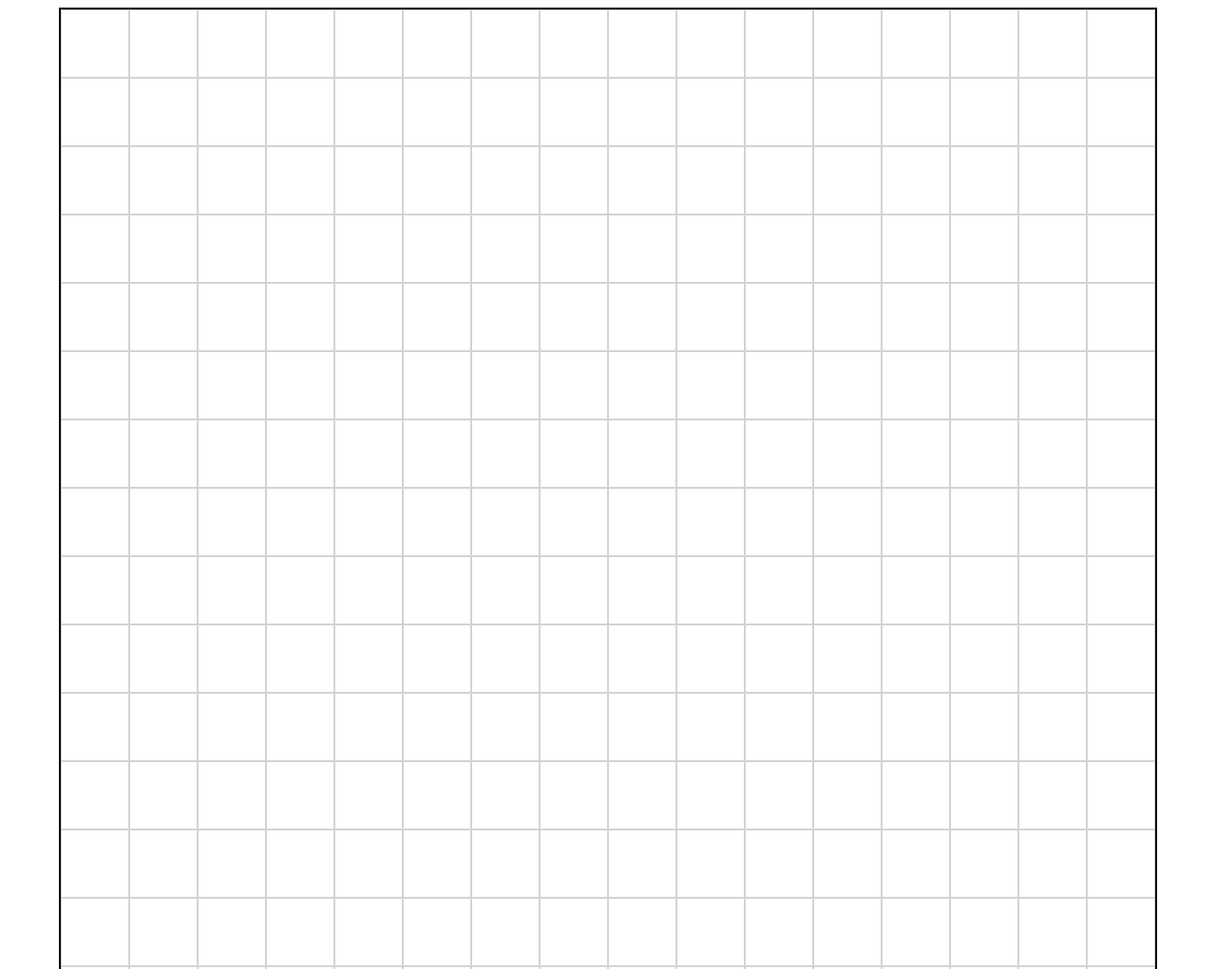
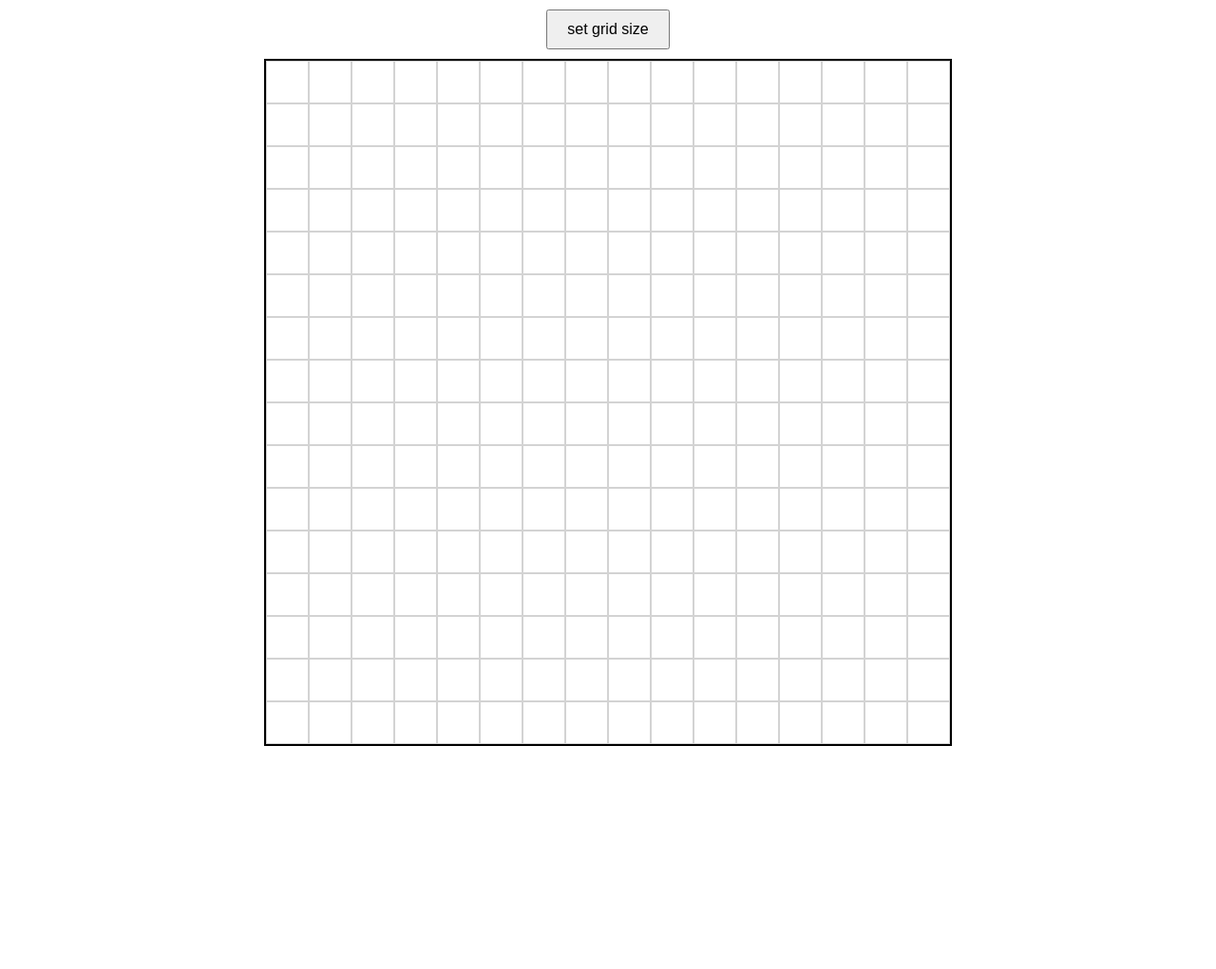
Before and after one commit to n8novaa/etch-a-sketch, a plain HTML site: page index.html in a window 1280 px wide. Shown: the top 1021 px of the page at 95% size. After the commit the page ends 800 px from the top, so only its background shows below. Drawn offline with Linux system fonts and the light colour scheme.

Commit message:
created a grid which can be used for drawing

```diff
--- a/index.html
+++ b/index.html
@@ -5,12 +5,14 @@
     <meta name="viewport" content="width=device-width, initial-scale=1.0">
     <title>etch-a-sketch</title>
 <link rel="stylesheet" href="styles.css">
-<script src="scripts.js" defer></script>
+
 </head>
 <body>
+    <div class="control">
+        <button id="reset-grid">set grid size</button>
+    </div>
+    <div class="container" id="grid-container"></div>
 
-    <div class="container" id="grid-container"></div>
-    <p>lorem ipsum</p>
-
+    <script src="scripts.js"></script>
 </body>
 </html>
--- a/scripts.js
+++ b/scripts.js
@@ -1,12 +1,50 @@
 document.addEventListener('DOMContentLoaded', () => {
     const container = document.getElementById('grid-container');
+    const resetButton = document.getElementById('reset-grid');
+    const DEFAULT_GRID_SIZE = 16;
+    let isDrawing = false;
 
-    const gridSize = 16;
+    // Function to create the grid
+    function createGrid(size) {
+        container.innerHTML = ''; // Clear existing grid
+        container.style.gridTemplateColumns = `repeat(${size}, 1fr)`;
+        container.style.gridTemplateRows = `repeat(${size}, 1fr)`;
 
-    for(let i = 0;i < gridSize * gridSize; i++)
-    {
-        const cell = document.createElement('div');
-        cell.classList.add('cell');
-        container.appendChild(cell);
+        for (let i = 0; i < size * size; i++) {
+            const cell = document.createElement('div');
+            cell.classList.add('cell');
+            container.appendChild(cell);
+        }
     }
+
+    // Event delegation for drawing
+    container.addEventListener('mousedown', (event) => {
+        if (event.target.classList.contains('cell')) {
+            isDrawing = true;
+            event.target.classList.add('active');
+        }
+    });
+
+    container.addEventListener('mouseover', (event) => {
+        if (isDrawing && event.target.classList.contains('cell')) {
+            event.target.classList.add('active');
+        }
+    });
+
+    document.addEventListener('mouseup', () => {
+        isDrawing = false;
+    });
+
+    // Reset button logic
+    resetButton.addEventListener('click', () => {
+        let newSize = parseInt(prompt('Enter new grid size (e.g., 16 for 16x16):'));
+        if (isNaN(newSize) || newSize < 1 || newSize > 100) {
+            alert('Please enter a valid number between 1 and 100.');
+        } else {
+            createGrid(newSize);
+        }
+    });
+
+    // Initialize default grid
+    createGrid(DEFAULT_GRID_SIZE);
 });
--- a/styles.css
+++ b/styles.css
@@ -2,8 +2,8 @@
     display: grid;
     grid-template-columns: repeat(16, 1fr);
     grid-template-rows: repeat(16, 1fr);
-    width: 100%;
-    max-width: 90vw;
+    width: 90vmin;
+    height: 90vmin;
     aspect-ratio: 1;
     border: 2px solid black;
     margin: 0 auto;
@@ -14,3 +14,20 @@
     border: 1px solid lightgray;
     box-sizing: border-box;
 }
+.cell.active {
+    background-color: black;
+}
+
+.control{
+    text-align: center;
+
+    margin: 10px;
+
+}
+
+button {
+    padding: 10px 20px;
+    font-size: 16px;
+    cursor: pointer;
+
+}
```
